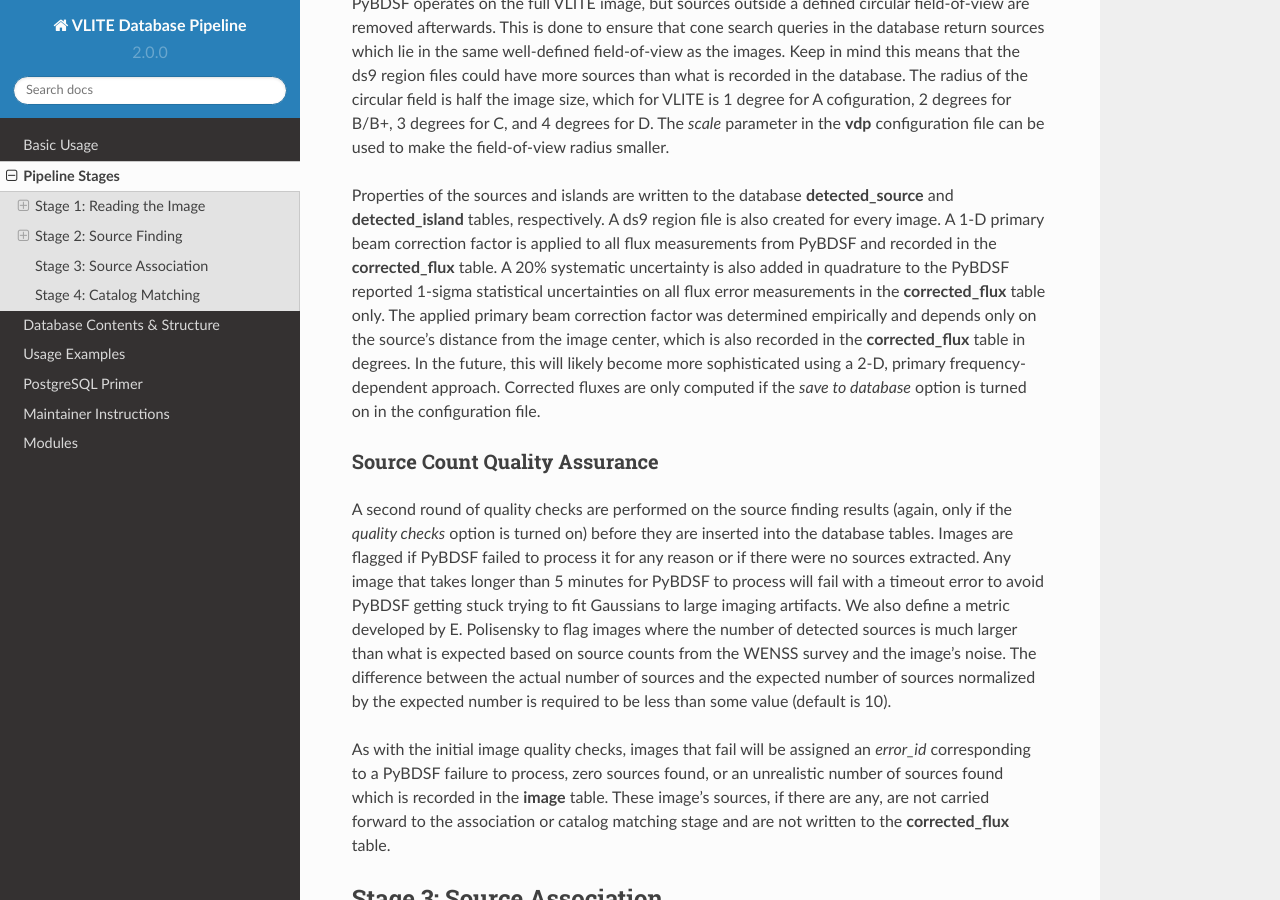
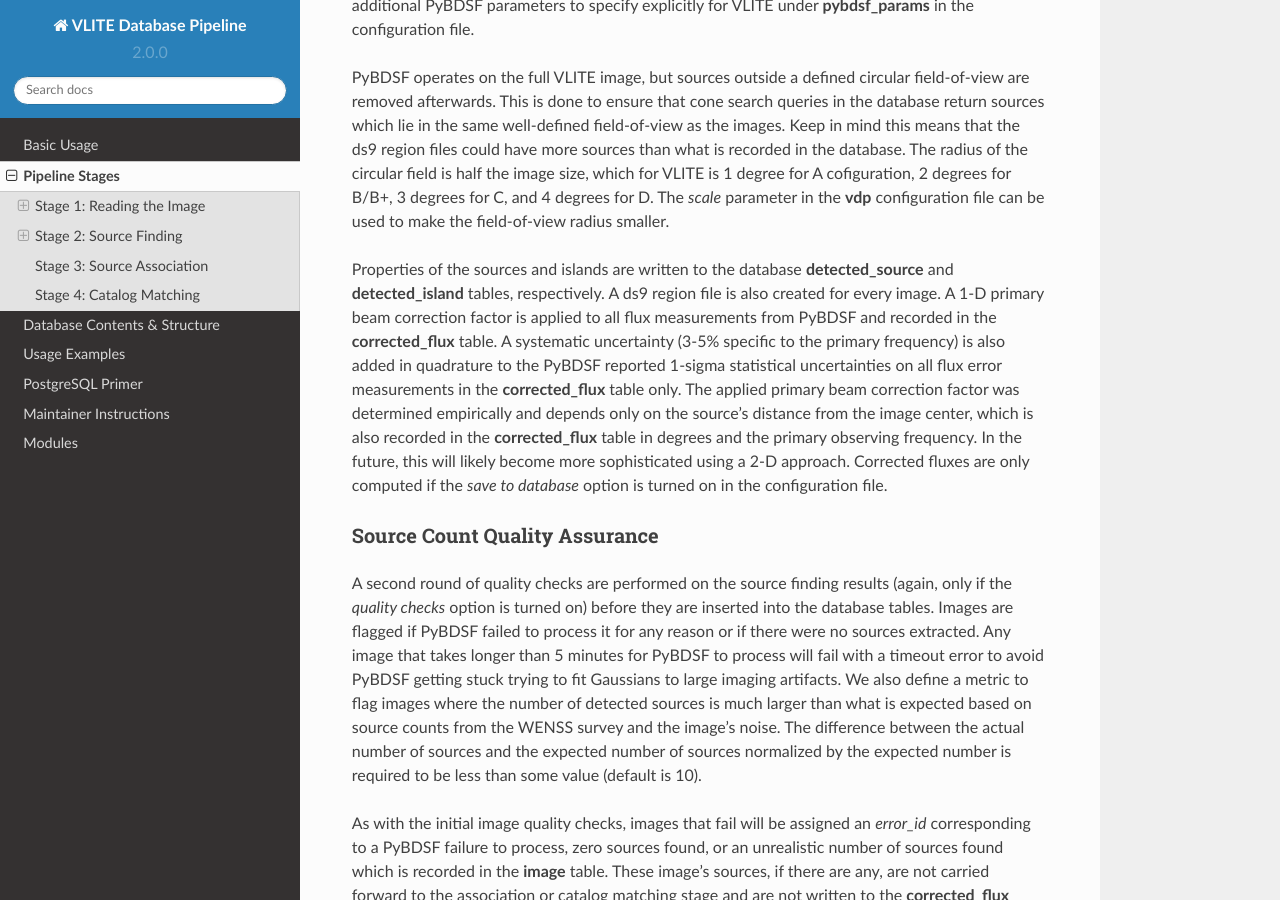
Before and after one commit to epolisensky/VLITE, a Sphinx documentation site: the page built from vdp/docs/source/stages.rst, in a window 1280 px wide and 900 px high, scrolled down 2831 px. Built offline with Sphinx 7.4.7 and the Read the Docs theme 2.0.0, drawn with Linux system fonts in a browser that asks for light colours; some of the changed text lies outside the part shown.

Commit message:
More doc updates

```diff
--- a/vdp/docs/source/basic_usage.rst
+++ b/vdp/docs/source/basic_usage.rst
@@ -338,5 +338,6 @@
     Default is 10.
   *min niter*
     Minimum number of CLEAN interations. Important for
-    reliable source fluxes. Image header keyword ``NITER``.
+    reliable source fluxes. Image header keyword ``NITER``
+    or ``CLEANNIT`` or ``NITER`` in a ``HISTORY`` line.
     Default is 1000.
--- a/vdp/docs/source/stages.rst
+++ b/vdp/docs/source/stages.rst
@@ -86,8 +87,10 @@
    - Taurus A
    - Virgo A (M87)
    - Galactic Center
+10. the number of CLEAN iterations (``NITER``) must be < some
+    minimum value (default is 1000)
 
-Requirements 2-4 have a default value which is used
+Requirements 2-4,10 have a default value which is used
 unless otherwise specified through the corresponding option under
 **image_qa_params** in the configuration file. The above requirements
 and their values are recorded in the database **error** table.
@@ -163,15 +166,17 @@
 **detected_source** and **detected_island** tables, respectively.
 A ds9 region file is also created for every image. A 1-D primary
 beam correction factor is applied to all flux measurements from
-PyBDSF and recorded in the **corrected_flux** table. A 20%
-systematic uncertainty is also added in quadrature to the PyBDSF
+PyBDSF and recorded in the **corrected_flux** table. A
+systematic uncertainty (3-5% specific to the primary frequency)
+is also added in quadrature to the PyBDSF
 reported 1-sigma statistical uncertainties on all flux error
 measurements in the **corrected_flux** table only. The applied
 primary beam correction factor was determined empirically and
 depends only on the source's distance from the image center,
-which is also recorded in the **corrected_flux** table in degrees.
+which is also recorded in the **corrected_flux** table in degrees
+and the primary observing frequency.
 In the future, this will likely become more sophisticated
-using a 2-D, primary frequency-dependent approach.
+using a 2-D approach.
 Corrected fluxes are only computed if the *save to database*
 option is turned on in the configuration file.
 
@@ -186,7 +191,7 @@
 sources extracted. Any image that takes longer than 5 minutes for
 PyBDSF to process will fail with a timeout error to avoid PyBDSF
 getting stuck trying to fit Gaussians to large imaging artifacts.
-We also define a metric developed by E. Polisensky to flag images
+We also define a metric to flag images
 where the number of detected sources is much larger than what is
 expected based on source counts from the WENSS survey and the image's
 noise. The difference between the actual number of sources and the
```
Also changed, not shown: other parts of vdp/docs/source/stages.rst (+1 -0 lines).
